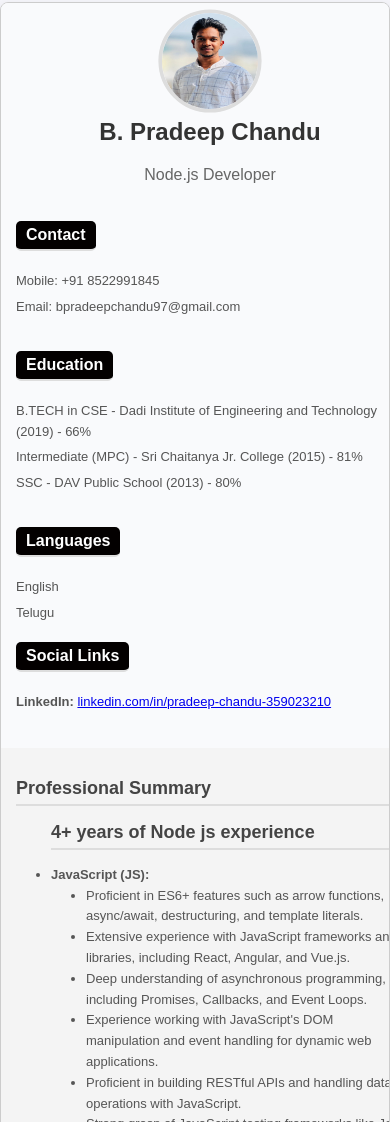
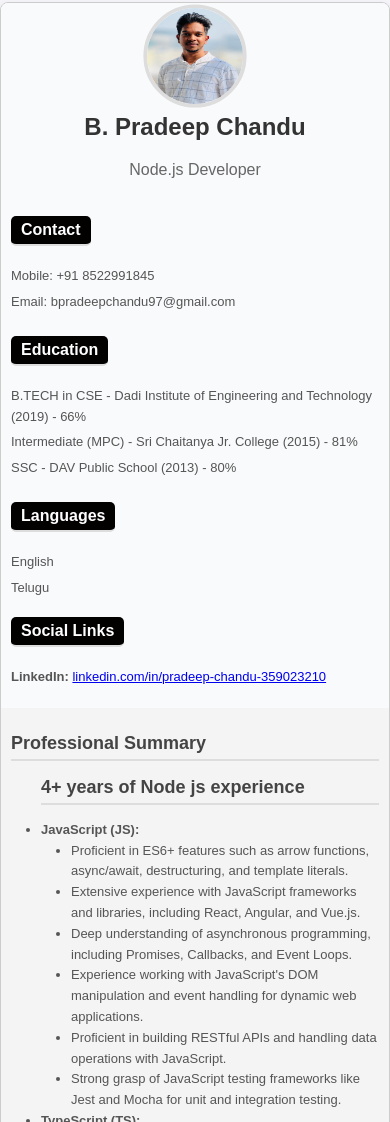
Before and after one commit to Pradeep-chandu/resume, a plain HTML site: page index.html in a window 390 px wide. Shown: the part 18-1140 px from the top of the page. Drawn offline with Linux system fonts and the light colour scheme.

Commit message:
media queries changes

```diff
--- a/style.css
+++ b/style.css
@@ -120,8 +120,9 @@ p, li {
 
   .left-section, .right-section {
       width: 100%; /* Full width for both sections */
-      padding: 15px; /* Add some spacing */
+      padding: 10px; /* Adjust padding to fit content */
       border: none; /* Remove dividing borders for smaller screens */
+      box-sizing: border-box; /* Ensure padding doesn’t affect width */
   }
 
   .profile img {
@@ -131,18 +132,24 @@ p, li {
 
   h1 {
       font-size: 20px; /* Adjust the font size for mobile */
+      white-space: normal; /* Allow name to wrap if needed */
+      word-break: break-word; /* Break long words if needed */
   }
 
   .highlight {
       font-size: 18px; /* Scale down section titles slightly */
+      word-break: break-word; /* Break long section titles */
   }
 
   ul {
-      padding-left: 20px; /* Maintain proper spacing for lists */
-  }
+      padding-left: 15px; /* Maintain proper spacing for lists */
+      word-wrap: break-word; /* Prevent text overflow */
+      word-break: break-word; /* Ensure long words break */
+    }
 
   .contact, .education, .skills, .certifications, .achievements, .language, .references {
-      margin-bottom: 20px; /* Reduce spacing between sections */
+      margin-bottom: 15px; /* Reduce spacing between sections */
+      overflow-wrap: break-word; /* Ensure content breaks and wraps */
   }
 }
 
@@ -155,17 +162,29 @@ p, li {
 
   h1 {
       font-size: 18px; /* Smaller font size for the name */
+      white-space: normal; /* Allow name to wrap if needed */
+      word-break: break-word; /* Break long words if needed */
   }
 
   .highlight {
       font-size: 16px; /* Adjust section title font size */
+      word-break: break-word; /* Ensure section titles break */
   }
 
   ul {
-      padding-left: 15px; /* Tighter spacing for lists */
+      padding-left: 10px; /* Tighter spacing for lists */
+      word-wrap: break-word; /* Prevent text overflow */
+      word-break: break-word; /* Break long words */
   }
 
   p, li {
       font-size: 13px; /* Reduce font size for text */
+      white-space: normal; /* Ensure long words can break and wrap */
+      word-break: break-word; /* Allow breaking words */
+  }
+
+  .contact, .education, .skills, .certifications, .achievements, .language, .references {
+      margin-bottom: 10px; /* Reduce section spacing further */
+      overflow-wrap: break-word; /* Allow content to wrap */
   }
 }
```
